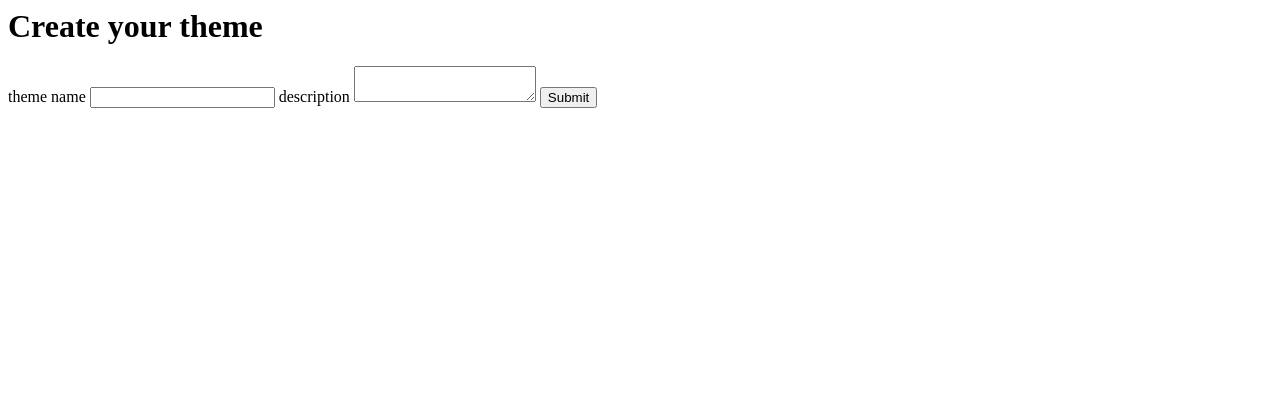
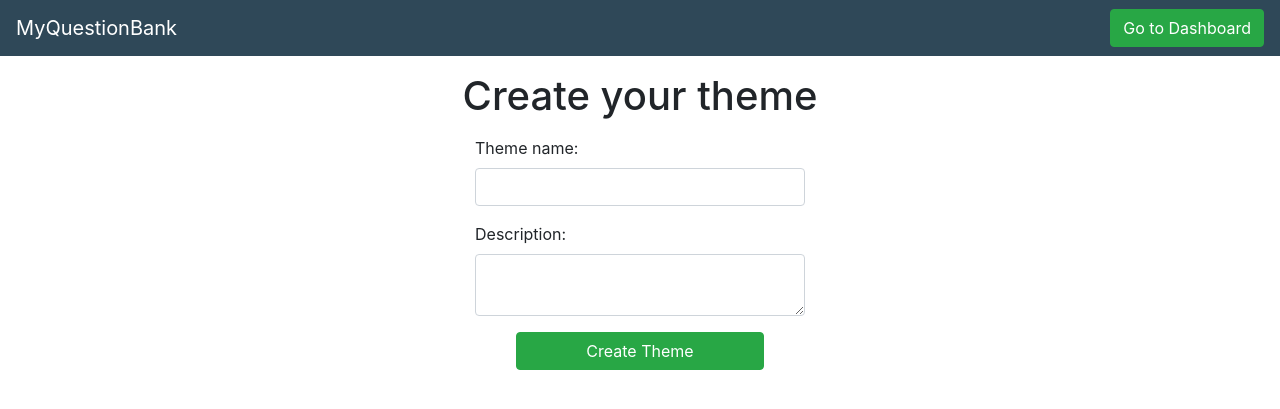
Before and after one commit to hristoroque/myquestionbank, a Django app: page /app/themes/new in a window 1280 px wide. Shown: the top 409 px of the page. Run offline with Django 3.2, Linux system fonts and the light colour scheme; the visitor is signed in with stand-in values (Sample User, id 1); some libraries are stand-ins or nearby versions.

Commit message:
added style to theme creation form

```diff
--- a/src/main/static/extra.css
+++ b/src/main/static/extra.css
@@ -1,5 +1,9 @@
 .mw-75{
     max-width: 20em;
+}
+.mw-80{
+    max-width: 30em;
+    width: 40em;
 }
 .shadowed{
     box-shadow: 0.1em 0.1em 1em gray;
--- /dev/null
+++ b/src/question_app/templates/question_app/theme_create.html
@@ -0,0 +1,22 @@
+{% extends 'main/base.html' %}
+{% block body %}
+<header class="row justify-content-center mb-2">
+    <h1 class="text-center mw-75">Create your theme</h1>
+</header>
+<div class="row justify-content-center mb-2">
+    <form class="mw-75" method="POST">
+        {% csrf_token %}
+        <div class="form-group form-row">
+            <label for="id_name"> Theme name: </label>
+            <input class="form-control" id="id_name" name="name" type="text">
+        </div>
+        <div class="form-group form-row">
+            <label for="id_name"> Description: </label>
+            <textarea class="form-control" name="description"> </textarea>
+        </div>
+        <div class="form-group form-row justify-content-center">
+            <input class="btn btn-success w-75" type="submit" value="Create Theme">
+        </div>
+    </form>
+</div>
+{% endblock %}
--- a/src/question_app/templates/question_app/theme_creation.html
+++ /dev/null
@@ -1,9 +0,0 @@
-<h1>Create your theme</h1>
-<form action="{% url 'question:new_theme' %}" method="POST">
-    {% csrf_token %}
-    <label> theme name </label>
-    <input name="theme_name" type="text">
-    <label> description </label>
-    <textarea name="theme_description"> </textarea>
-    <input type="submit">
-</form>
--- a/src/question_app/views.py
+++ b/src/question_app/views.py
@@ -28,15 +28,19 @@ def theme(request,theme_pk):
 
 def new_theme(request):
     user = request.user
+    # Check if the user is authenticated. If not, return to login.
     if user.is_authenticated:
+        # If the method is POST, then is submitting the form
         if request.method == "POST":
-            theme_name = request.POST['theme_name']
-            theme_description = request.POST['theme_description']
-            theme = models.Theme(theme_name = theme_name,theme_description = theme_description,user_id = user)
+            name = request.POST['name']
+            description = request.POST['description']
+
+            theme = models.Theme(theme_name = name,theme_description = description,user_id = user)
             theme.save()
             return HttpResponseRedirect(reverse('question:themes'))
+        # If not, we render the template
         else:
-            return render(request,'question_app/theme_creation.html')
+            return render(request,'question_app/theme_create.html')
     else:
         return redirect('/login/?next=%s' % request.path)
 
```
